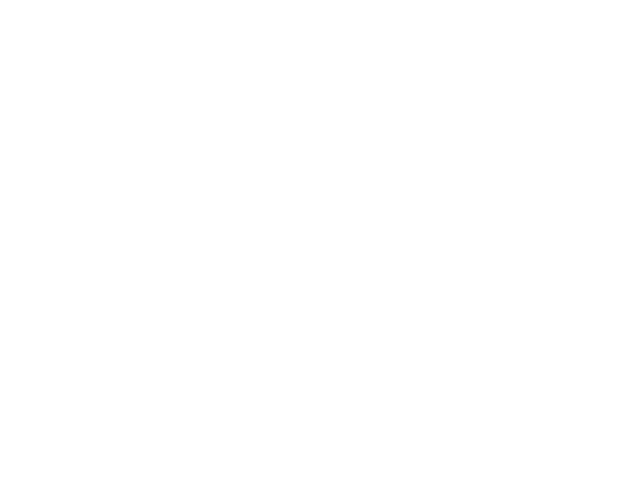
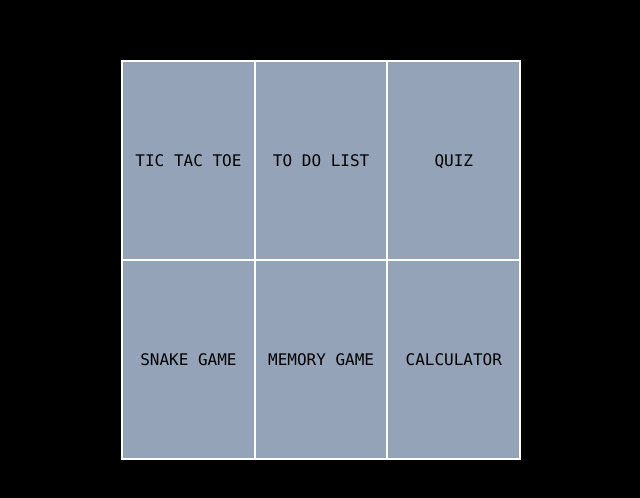
Before and after one commit to hkshakib/reactfunbox, a React (Create React App) app: page / in a window 1280 px wide. Shown: the part 140-638 px from the top of the page, without its empty margins (319-959 px from the left). Built offline with nearby package versions, Linux system fonts and the light colour scheme.

Commit message:
feat: Added 6 apps and their respective pages, also added routing and tailwind css

```diff
--- a/src/App.js
+++ b/src/App.js
@@ -1,10 +1,27 @@
-
+import { BrowserRouter as Router, Route, Routes } from "react-router-dom";
+import Home from './pages/Home'
+import TicTacToe from "./pages/TicTacToe";
+import Snake from "./pages/Snake";
+import Calculator from "./pages/Calculator";
+import ToDoList from "./pages/ToDoList";
+import Quiz from "./pages/Quiz";
+import MemoryGame from "./pages/MemoryGame";
 
 const App = () => {
   return (
-    <div className="flex">
-
-    </div>
+    <Router>
+      <div className="flex bg-black h-[100vh] justify-center items-center">
+        <Routes>
+          <Route path="/" element={<Home/>} />
+          <Route path="/tic-tac-toe" element={<TicTacToe/>} />
+          <Route path="/snake" element={<Snake/>} />
+          <Route path="/calculator" element={<Calculator/>} />
+          <Route path="/to-do" element={<ToDoList/>} />
+          <Route path="/quiz" element={<Quiz/>} />
+          <Route path="/memory-game" element={<MemoryGame/>} />
+        </Routes>
+      </div>
+    </Router>
   );
 }
 
--- /dev/null
+++ b/src/pages/Calculator.jsx
@@ -0,0 +1,9 @@
+import React from 'react'
+
+function Calculator() {
+  return (
+    <div className='text-white'>Calculator</div>
+  )
+}
+
+export default Calculator;
--- /dev/null
+++ b/src/pages/Home.jsx
@@ -0,0 +1,33 @@
+import React from 'react'
+import { NavLink } from 'react-router-dom';
+
+function Home() {
+  return (
+    <div className='flex flex-col bg-slate-400 text-black border border-white h-[400px] w-[400px]'>
+      <div className='flex basis-[50%]'>
+        <div className='flex border border-white flex-1 justify-center items-center hover:bg-lime-900'>
+          <NavLink to="/tic-tac-toe" className="uppercase font-mono text-[16px]" >TIC TAC TOE</NavLink>
+        </div>
+        <div className='flex border border-white flex-1 justify-center items-center hover:bg-lime-900'>
+          <NavLink to="/to-do" className="uppercase font-mono text-[16px]">TO DO LIST</NavLink>
+        </div>
+        <div className='flex border border-white flex-1 justify-center items-center hover:bg-lime-900'>
+          <NavLink to="/quiz" className="uppercase font-mono text-[16px]">QUIZ</NavLink>
+        </div>
+      </div>
+      <div className='flex basis-[50%]'>
+        <div className='flex border border-white flex-1 justify-center items-center hover:bg-lime-900'>
+          <NavLink to="/snake" className="uppercase font-mono text-[16px]">SNAKE GAME</NavLink>
+        </div>
+        <div className='flex border border-white flex-1 justify-center items-center hover:bg-lime-900'>
+          <NavLink to="/memory-game" className="uppercase font-mono text-[16px]">MEMORY GAME</NavLink>
+        </div>
+        <div className='flex border border-white flex-1 justify-center items-center hover:bg-lime-900'>
+          <NavLink to="/calculator" className="uppercase font-mono text-[16px]">CALCULATOR</NavLink>
+        </div>
+      </div>
+    </div>
+  )
+}
+
+export default Home;
--- /dev/null
+++ b/src/pages/MemoryGame.jsx
@@ -0,0 +1,9 @@
+import React from 'react'
+
+function MemoryGame() {
+  return (
+    <div className='text-white'>MemoryGame</div>
+  )
+}
+
+export default MemoryGame;
--- /dev/null
+++ b/src/pages/Quiz.jsx
@@ -0,0 +1,9 @@
+import React from 'react'
+
+function Quiz() {
+  return (
+    <div className='text-white'>Quiz</div>
+  )
+}
+
+export default Quiz;
--- /dev/null
+++ b/src/pages/Snake.jsx
@@ -0,0 +1,9 @@
+import React from 'react'
+
+function Snake() {
+  return (
+    <div className='text-white'>Snake</div>
+  )
+}
+
+export default Snake;
--- /dev/null
+++ b/src/pages/TicTacToe.jsx
@@ -0,0 +1,9 @@
+import React from 'react'
+
+function TicTacToe() {
+  return (
+    <div className='text-white'>TicTacToe</div>
+  )
+}
+
+export default TicTacToe;
--- /dev/null
+++ b/src/pages/ToDoList.jsx
@@ -0,0 +1,9 @@
+import React from 'react'
+
+function ToDoList() {
+  return (
+    <div className='text-white'>ToDoList</div>
+  )
+}
+
+export default ToDoList;
```
